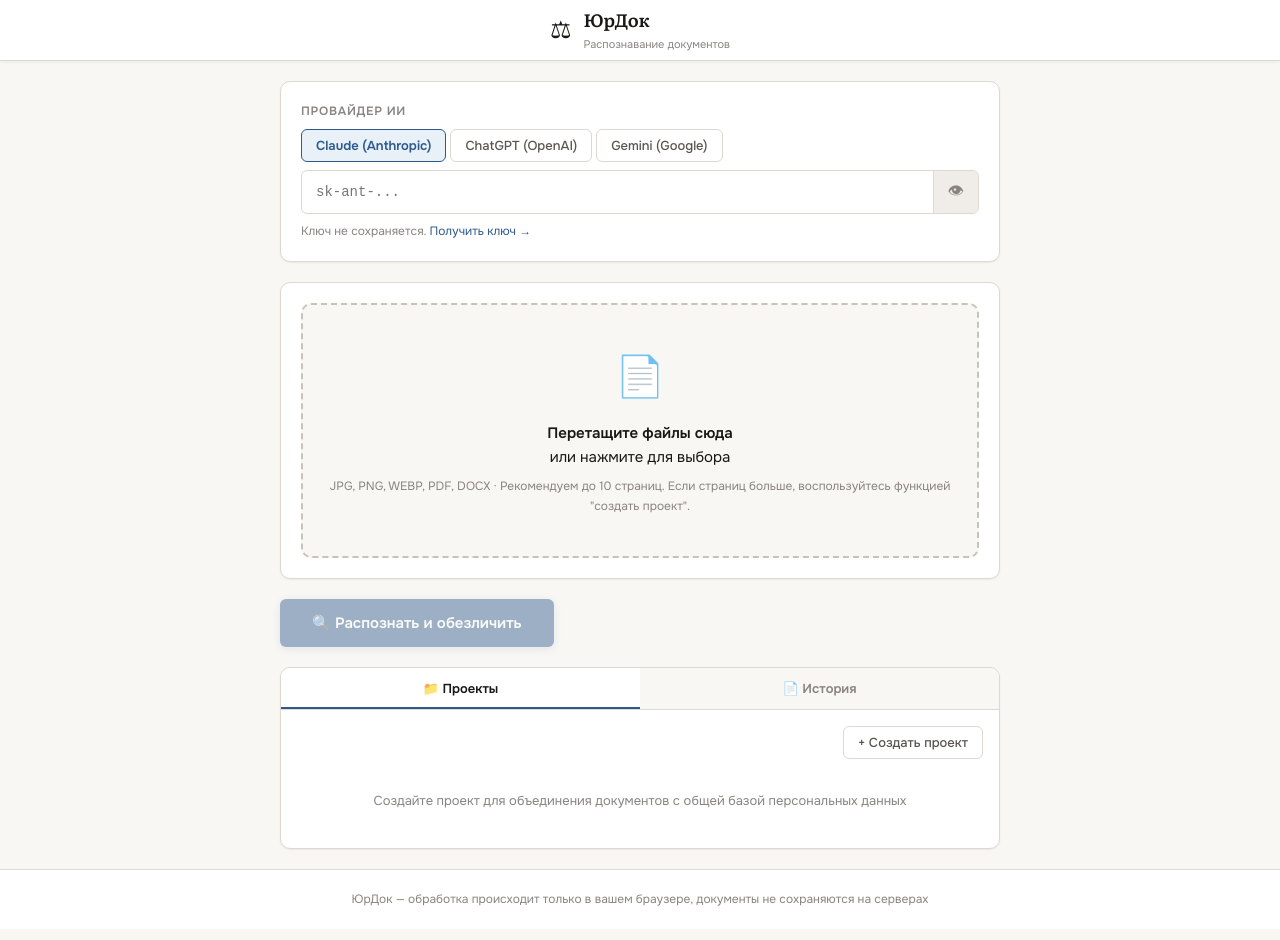
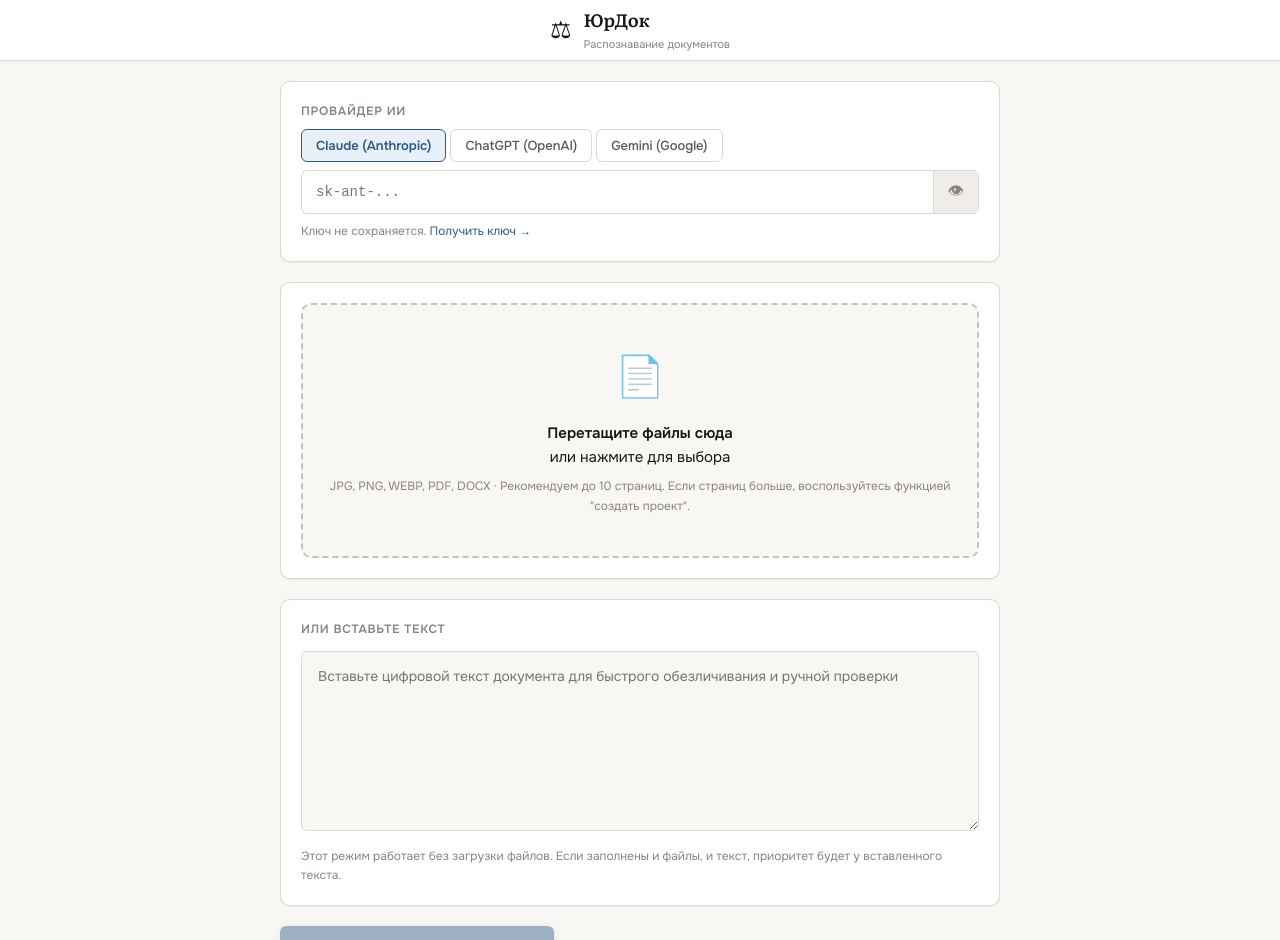
Before and after one commit to example2107/legal-ocr, a React (Create React App) app: page / in a window 1280 px wide. Shown: the top 940 px of the page. Built offline with nearby package versions, Linux system fonts and the light colour scheme.

Commit message:
Цифровой текст

```diff
--- a/src/App.css
+++ b/src/App.css
@@ -97,6 +97,33 @@ a { color: var(--accent); }
 .dropzone-text { font-size: 15px; margin-bottom: 8px; }
 .dropzone-text strong { font-weight: 600; }
 .dropzone-hint { font-size: 12px; color: var(--text3); }
+
+.paste-textarea {
+  width: 100%;
+  min-height: 180px;
+  resize: vertical;
+  padding: 14px 16px;
+  border: 1.5px solid var(--border);
+  border-radius: var(--radius-sm);
+  background: var(--bg);
+  color: var(--text);
+  font-size: 14px;
+  line-height: 1.55;
+  outline: none;
+  transition: border-color var(--tr), box-shadow var(--tr), background var(--tr);
+}
+
+.paste-textarea:focus {
+  border-color: var(--accent);
+  box-shadow: 0 0 0 3px var(--accent-light);
+  background: var(--surface);
+}
+
+.paste-hint {
+  margin-top: 8px;
+  font-size: 12px;
+  color: var(--text3);
+}
 
 .file-list { margin-top: 16px; display: flex; flex-direction: column; gap: 6px; }
 .file-item { display: flex; align-items: center; gap: 10px; padding: 8px 12px; background: var(--bg); border: 1px solid var(--border); border-radius: var(--radius-sm); font-size: 13px; }
--- a/src/App.js
+++ b/src/App.js
@@ -1,6 +1,6 @@
 import React, { useState, useRef, useCallback, useEffect } from 'react';
 import { pdfToImages, imageFileToBase64 } from './utils/pdfUtils';
-import { recognizeDocument, analyzePD, PROVIDERS } from './utils/claudeApi';
+import { recognizeDocument, analyzePD, analyzePastedText, PROVIDERS } from './utils/claudeApi';
 import { parseDocx } from './utils/docxParser';
 import { RichEditor, buildAnnotatedHtml, patchPdMarks, initPdMarkOriginals } from './components/RichEditor';
 import { loadHistory, saveDocument, deleteDocument, generateId, exportDocument, importDocument, loadProjects, saveProject, deleteProject, getProject, createProject, addDocumentToProject, removeDocumentFromProject, updateProjectSharedPD } from './utils/history';
@@ -100,6 +100,7 @@ export default function App() {
   const [pdIdsInDoc, setPdIdsInDoc] = useState(null); // Set of PD ids present in current doc, or null if not in project
 
   const [files, setFiles] = useState([]);
+  const [pastedText, setPastedText] = useState('');
   const [originalImages, setOriginalImages] = useState([]); // for file viewer
   const [showOriginal, setShowOriginal] = useState(false);
   const [originalPage, setOriginalPage] = useState(0);
@@ -882,6 +883,7 @@ export default function App() {
   const doGoBackToProject = () => {
     setView(VIEW_PROJECT);
     setFiles([]);
+    setPastedText('');
     setOriginalImages([]);
     setShowOriginal(false);
     setOriginalPage(0);
@@ -899,6 +901,7 @@ export default function App() {
   const doGoHome = () => {
     setView(VIEW_HOME);
     setFiles([]);
+    setPastedText('');
     setOriginalImages([]);
     setShowOriginal(false);
     setOriginalPage(0);
@@ -942,7 +945,7 @@ export default function App() {
   // ── Recognize ─────────────────────────────────────────────────────────────────
   const handleRecognize = async () => {
     if (!apiKey.trim()) { setError('Введите API ключ Claude'); return; }
-    if (files.length === 0) { setError('Добавьте хотя бы один файл'); return; }
+    if (files.length === 0 && !pastedText.trim()) { setError('Добавьте хотя бы один файл или вставьте текст'); return; }
 
     setCurrentProjectId(null);
     setPdIdsInDoc(null);
@@ -951,9 +954,22 @@ export default function App() {
 
     try {
       let result;
+      const hasPastedText = !!pastedText.trim();
       const isDocx = files.length === 1 && files[0].name.toLowerCase().endsWith('.docx');
 
-      if (isDocx) {
+      if (hasPastedText) {
+        setOriginalImages([]);
+        setProgress({ percent: 10, message: 'Подготовка текста...' });
+        animateTo(85, null);
+        result = await analyzePastedText(pastedText.trim(), apiKey.trim(), provider, p => {
+          const pct = p.percent != null ? Math.round(p.percent) : (p.stage === 'done' ? 100 : 50);
+          setProgress(prev => prev && prev.percent > pct
+            ? { ...prev, message: p.message }
+            : { percent: pct, message: p.message }
+          );
+        });
+        stopProgressCreep();
+      } else if (isDocx) {
         setProgress({ percent: 10, message: 'Чтение документа DOCX...' });
         const docxText = await parseDocx(files[0]);
         setProgress({ percent: 40, message: 'Анализ персональных данных...' });
@@ -1001,8 +1017,10 @@ export default function App() {
       const pd = assignLetters(result.personalData);
       const initialAnon = {};
       const html = buildAnnotatedHtml(result.text, pd, initialAnon);
-      const title = files[0]?.name || `Документ от ${formatDate(new Date())}`;
-      const origName = files[0]?.name || '';
+      const title = hasPastedText
+        ? `Текст от ${formatDate(new Date())}`
+        : (files[0]?.name || `Документ от ${formatDate(new Date())}`);
+      const origName = hasPastedText ? '' : (files[0]?.name || '');
       const newDocId = generateId();
 
       // Auto-save immediately after recognition
@@ -1014,7 +1032,7 @@ export default function App() {
         editedHtml: html,
         personalData: pd,
         anonymized: initialAnon,
-        source: files.length === 1 && files[0].name.toLowerCase().endsWith('.docx') ? 'docx' : 'ocr',
+        source: hasPastedText ? 'paste' : (files.length === 1 && files[0].name.toLowerCase().endsWith('.docx') ? 'docx' : 'ocr'),
       });
 
       setDocId(newDocId);
@@ -1917,15 +1935,31 @@ ${content}
                   )}
             </section>
 
+            <section className="card upload-card">
+              <div className="card-label">Или вставьте текст</div>
+              <textarea
+                className="paste-textarea"
+                placeholder="Вставьте цифровой текст документа для быстрого обезличивания и ручной проверки"
+                value={pastedText}
+                onChange={e => setPastedText(e.target.value)}
+                spellCheck={false}
+              />
+              <div className="paste-hint">
+                Этот режим работает без загрузки файлов. Если заполнены и файлы, и текст, приоритет будет у вставленного текста.
+              </div>
+            </section>
+
             {error && <div className="error-block">⚠️ {error}</div>}
 
             <div className="home-btn-wrap">
               <button
                 className="btn-primary"
                 onClick={handleRecognize}
-                disabled={!apiKey.trim() || files.length === 0}
+                disabled={!apiKey.trim() || (files.length === 0 && !pastedText.trim())}
               >
-                {files.length > 0 && files[0].name.toLowerCase().endsWith('.docx') ? '🔒 Обезличить документ' : '🔍 Распознать и обезличить'}
+                {pastedText.trim()
+                  ? '🔒 Обезличить'
+                  : (files.length > 0 && files[0].name.toLowerCase().endsWith('.docx') ? '🔒 Обезличить документ' : '🔍 Распознать и обезличить')}
               </button>
             </div>
 
```
Also changed, not shown: 12 other files (tests, documents, lock files or other folders).
